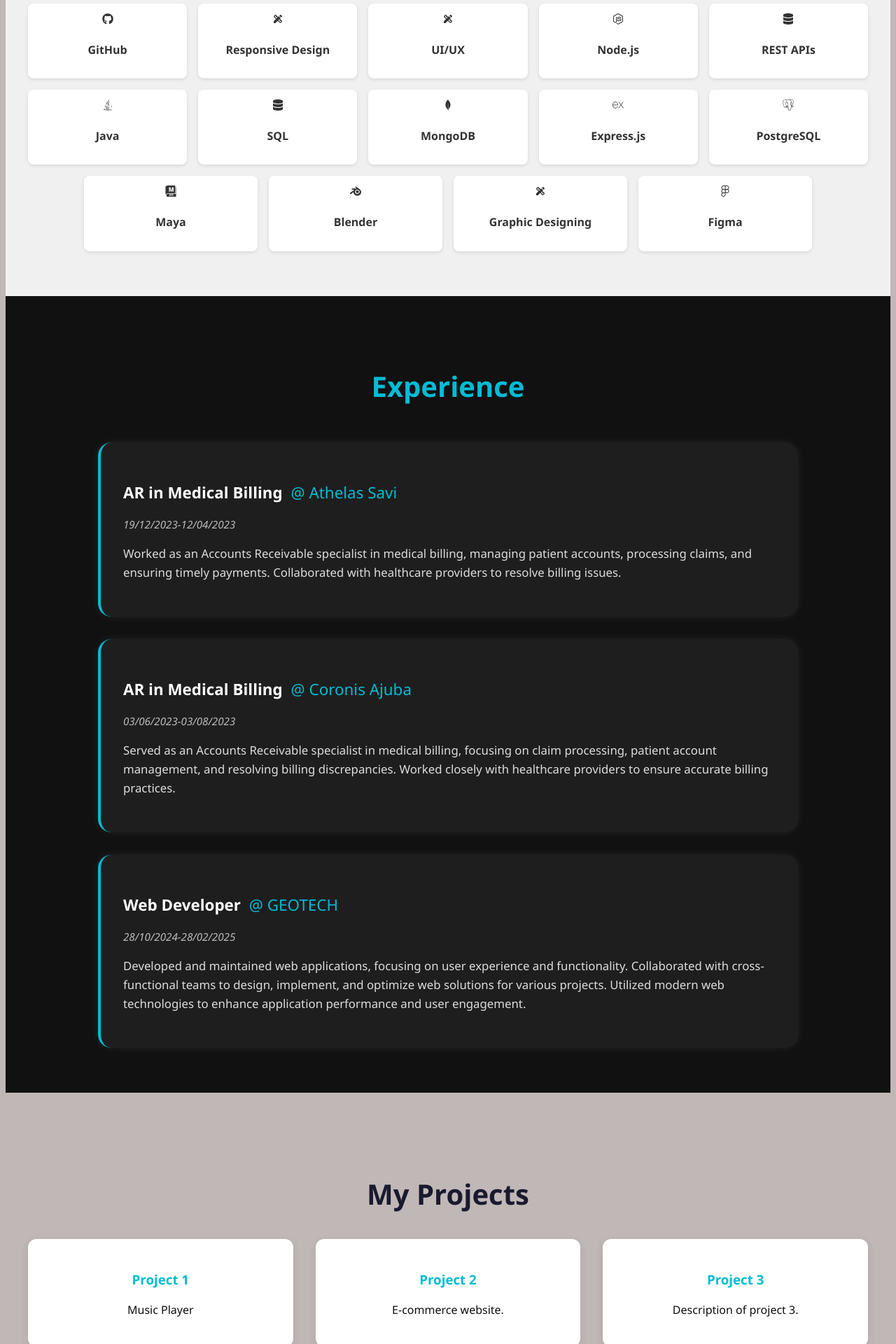
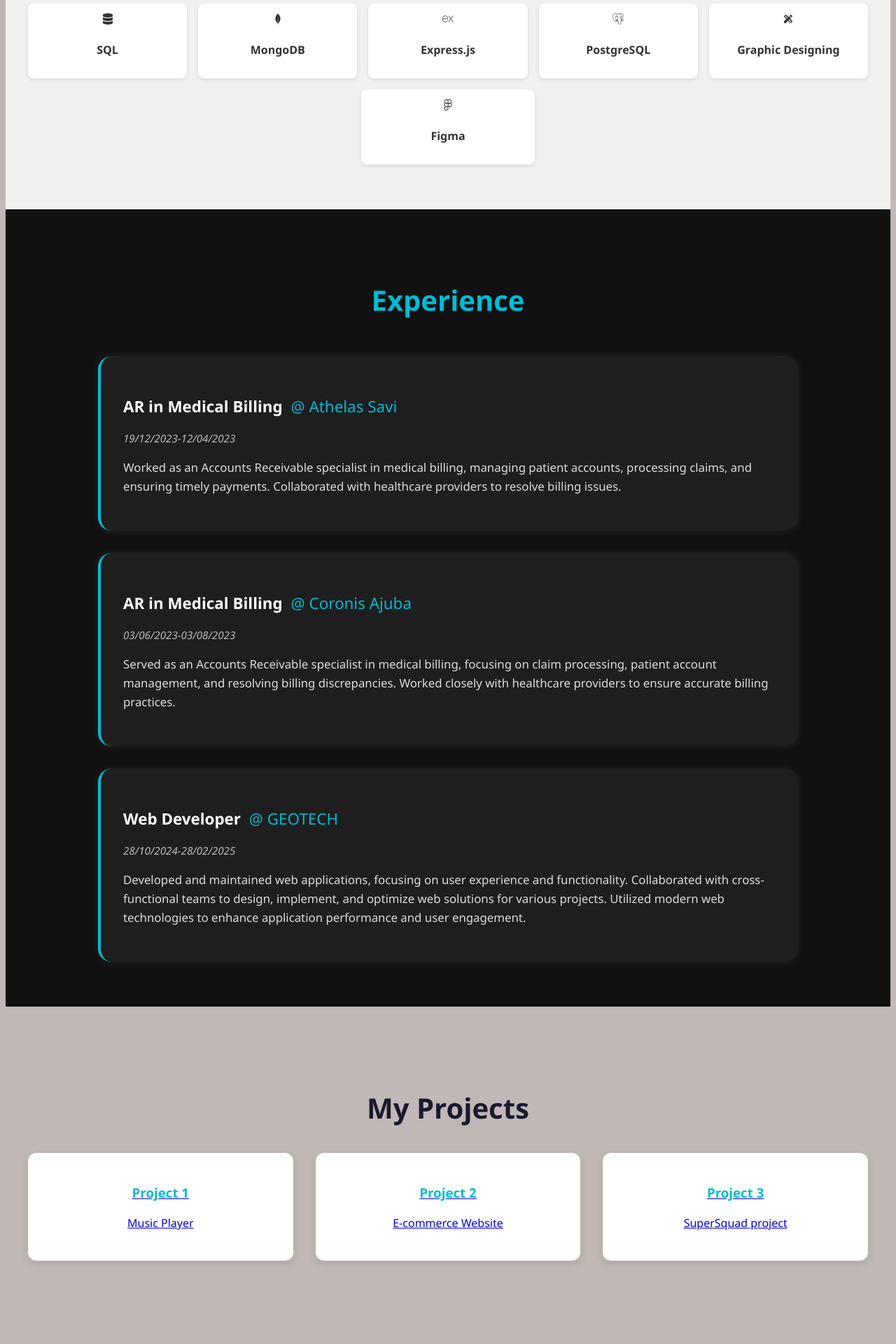
Before and after one commit to hassanmahmoodjafri121/Portfolio, a React (Vite) app in the folder my-portfolio/: page / in a window 1280 px wide. Shown: the part 1620-3540 px from the top of the page at 70% size. Built offline with nearby package versions, Linux system fonts and the light colour scheme; the HTML template or start-up script is replaced by a standard one.

Commit message:
portfolio

```diff
--- a/my-portfolio/src/components/Projects.jsx
+++ b/my-portfolio/src/components/Projects.jsx
@@ -1,22 +1,44 @@
-import React from 'react';
+import React from "react";
 
 export default function Projects() {
   return (
-    <section id="projects" className="section projects-section">
-      <h2>My Projects</h2>
-      <div className="projects-grid">
-        <div className="project-card">
-          <h3>Project 1</h3>
+    <section id="projects" className="section projects-section p-8">
+      <h2 className="text-3xl font-bold mb-6 text-center">My Projects</h2>
+      <div className="projects-grid grid grid-cols-1 sm:grid-cols-2 md:grid-cols-3 gap-6">
+
+        {/* Project 1 */}
+        <a
+          href="https://ipodreact.vercel.app/"
+          target="_blank"
+          rel="noopener noreferrer"
+          className="project-card block p-6 bg-white dark:bg-gray-800 rounded-xl shadow hover:scale-105 transition-transform"
+        >
+          <h3 className="text-xl font-semibold mb-2">Project 1</h3>
           <p>Music Player</p>
-        </div>
-        <div className="project-card">
-          <h3>Project 2</h3>
-          <p>E-commerce website.</p>
-        </div>
-        <div className="project-card">
-          <h3>Project 3</h3>
-          <p>Description of project 3.</p>
-        </div>
+        </a>
+
+        {/* Project 2 */}
+        <a
+          href="https://eccomerce-website-reactjs-zbg2.vercel.app/"
+          target="_blank"
+          rel="noopener noreferrer"
+          className="project-card block p-6 bg-white dark:bg-gray-800 rounded-xl shadow hover:scale-105 transition-transform"
+        >
+          <h3 className="text-xl font-semibold mb-2">Project 2</h3>
+          <p>E-commerce Website</p>
+        </a>
+
+        {/* Project 3 */}
+        <a
+          href="https://super-squad-2dez.vercel.app/"
+          target="_blank"
+          rel="noopener noreferrer"
+          className="project-card block p-6 bg-white dark:bg-gray-800 rounded-xl shadow hover:scale-105 transition-transform"
+        >
+          <h3 className="text-xl font-semibold mb-2">Project 3</h3>
+          <p>SuperSquad project</p>
+        </a>
+
       </div>
     </section>
   );
--- a/my-portfolio/src/components/Skills.jsx
+++ b/my-portfolio/src/components/Skills.jsx
@@ -15,13 +15,9 @@
 import {
   SiVite,
   SiTailwindcss,
-  SiPandas,
-  SiNumpy,
   SiMongodb,
   SiExpress,
   SiPostgresql,
-  SiAutodeskmaya,
-  SiBlender,
 } from "react-icons/si";
 import { MdDesignServices } from "react-icons/md";
 
@@ -33,21 +29,13 @@
   { name: "Vite", icon: <SiVite className="text-purple-500" /> },
   { name: "Tailwind CSS", icon: <SiTailwindcss className="text-cyan-400" /> },
   { name: "Python", icon: <FaPython className="text-yellow-400" /> },
-  { name: "Pandas", icon: <SiPandas className="text-black" /> },
-  { name: "NumPy", icon: <SiNumpy className="text-blue-500" /> },
-  { name: "Git", icon: <FaGitAlt className="text-red-500" /> },
   { name: "GitHub", icon: <FaGithub className="text-gray-800 dark:text-white" /> },
-  { name: "Responsive Design", icon: <MdDesignServices className="text-pink-500" /> },
-  { name: "UI/UX", icon: <MdDesignServices className="text-green-500" /> },
   { name: "Node.js", icon: <FaNodeJs className="text-green-600" /> },
-  { name: "REST APIs", icon: <FaDatabase className="text-indigo-500" /> },
   { name: "Java", icon: <FaJava className="text-red-500" /> },
   { name: "SQL", icon: <FaDatabase className="text-blue-700" /> },
   { name: "MongoDB", icon: <SiMongodb className="text-green-500" /> },
   { name: "Express.js", icon: <SiExpress className="text-black dark:text-white" /> },
   { name: "PostgreSQL", icon: <SiPostgresql className="text-blue-500" /> },
-  { name: "Maya", icon: <SiAutodeskmaya className="text-teal-500" /> },
-  { name: "Blender", icon: <SiBlender className="text-orange-600" /> },
   { name: "Graphic Designing", icon: <MdDesignServices className="text-purple-500" /> },
   { name: "Figma", icon: <FaFigma className="text-pink-500" /> },
 ];
@@ -60,10 +48,13 @@
         {skills.map((skill, idx) => (
           <div
             key={idx}
-            className="skill-item flex flex-col items-center p-4 bg-white dark:bg-gray-800 rounded-xl shadow hover:scale-105 transition-transform"
+            className="skill-item flex flex-col items-center p-6 bg-white dark:bg-gray-800 rounded-xl shadow hover:scale-105 transition-transform"
           >
-            <div className="text-5xl mb-2">{skill.icon}</div>
-            <p className="text-sm font-semibold">{skill.name}</p>
+            {/* 🔥 Increased size here */}
+            <div className="text-8xl sm:text-9xl md:text-10xl lg:text-[12rem] mb-4">
+              {skill.icon}
+            </div>
+            <p className="text-lg font-semibold">{skill.name}</p>
           </div>
         ))}
       </div>
```
